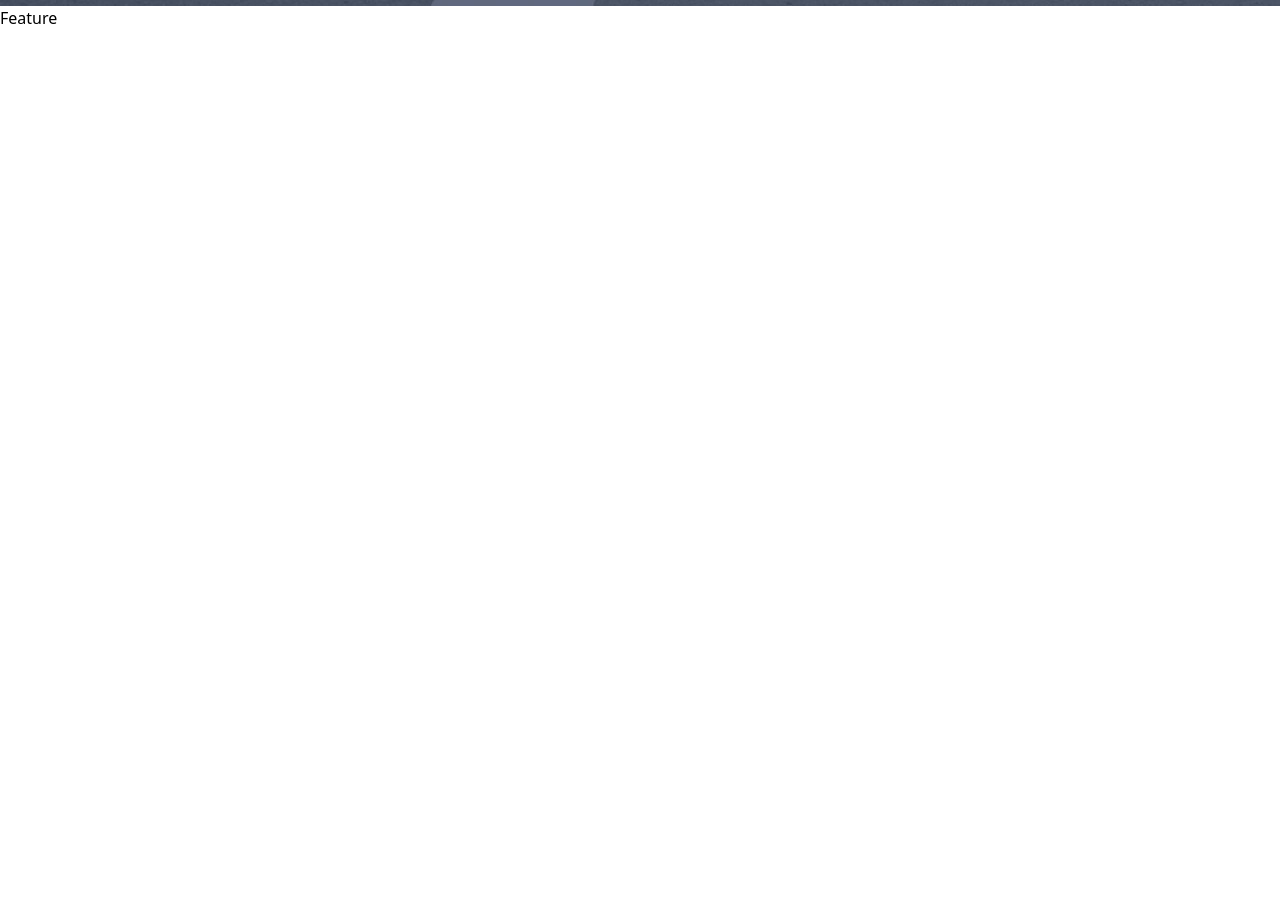
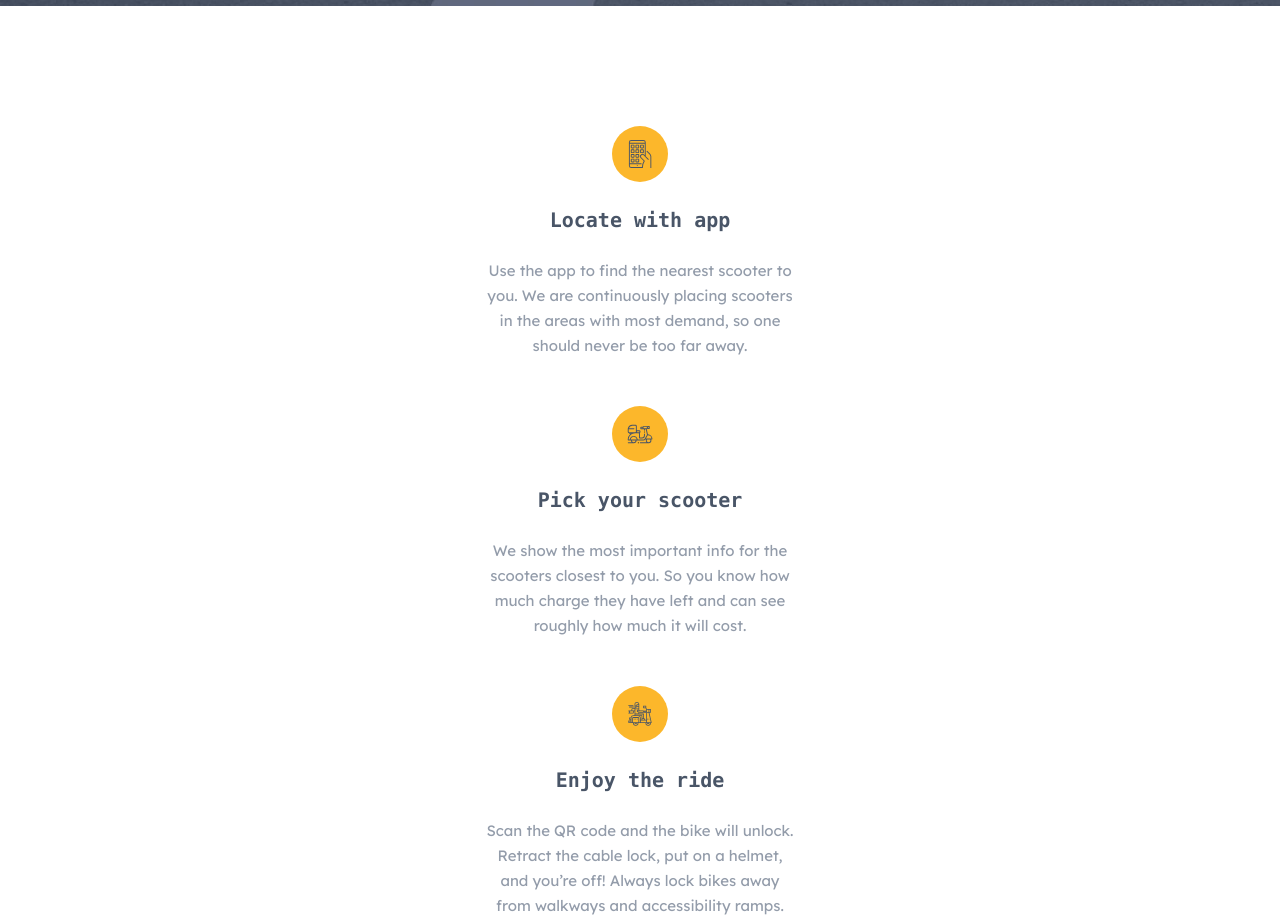
Before and after one commit to luc4sleite/scoot-website, a React (Vite) app: page / in a window 1280 px wide. Shown: the part 740-1658 px from the top of the page. Before the commit the page ends 800 px from the top, so only its background shows below. Built offline with nearby package versions, Linux system fonts and the light colour scheme.

Commit message:
feat: feature section

```diff
--- a/src/components/Banner/index.jsx
+++ b/src/components/Banner/index.jsx
@@ -6,7 +6,7 @@ import line from "../../assets/patterns/line.svg";
 
 export default function Banner() {
   return (
-    <div className="w-screen h-[650px] flex flex-col justify-center items-center lg:items-start text-center gap-10 bg-home-hero-mobile md:bg-home-hero-tablet lg:bg-home-hero-desktop bg-no-repeat bg-cover pt-28 pb-40 overflow-hidden">
+    <div className="w-screen h-[650px] flex flex-col justify-center items-center lg:items-start text-center gap-10 bg-home-hero-mobile md:bg-home-hero-tablet lg:bg-home-hero-desktop bg-no-repeat bg-cover pt-28 pb-40 mb-[120px] overflow-hidden">
       <h1 className="text-[40px]/[40px] md:text-[56px]/[56px] lg:text-left lg:ml-36 text-white tracking-[-1.79px] font-mono font-bold w-[311px] md:w-[573px]">Scooter sharing made simple</h1>
       <p className="font-lexend text-[15px]/[25px] text-white w-[311px] md:w-[573px] lg:text-left lg:ml-64 lg:w-[405px]">Scoot takes the hassle out of urban mobility. Our bikes are placed in convenient locations in each of our cities. Use our app to locate the nearest bike, unlock it with a tap, and you’re away!</p>
       <div className="lg:ml-56">
--- a/src/components/Feature/index.jsx
+++ b/src/components/Feature/index.jsx
@@ -1,5 +1,12 @@
-export default function Feature() {
+export default function Feature({ icon, title, description }) {
   return (
-    <div>Feature</div>
+    <div className='flex flex-col items-center w-[311px] m-auto mt-[48px] gap-6'>
+      <img
+        className='w-[56px]'
+        src={icon}
+      />
+      <h2 className='font-mono font-bold text-xl text-[#495567]'>{title}</h2>
+      <p className='text-center font-lexend text-[#939CAA] text-[15px]/[25px]'>{description}</p>
+    </div>
   )
 }
--- a/src/components/Navbar/index.jsx
+++ b/src/components/Navbar/index.jsx
@@ -13,7 +13,7 @@ export default function Navbar() {
   };
 
   return (
-    <nav className="w-screen h-[64px] md:h-[96px] flex items-center justify-center p-4 gap-4 relative">
+    <nav className="w-screen h-[64px] md:h-[96px] flex items-center justify-center p-4 gap-4 relative z-40">
       <div className="md:hidden fixed flex h-[64px] items-center justify-center bg-white w-screen">
         <button onClick={toggleMenu} className="absolute left-8 top-6 block md:hidden">
           {!isOpen ? (
--- a/src/pages/Home/index.jsx
+++ b/src/pages/Home/index.jsx
@@ -1,3 +1,7 @@
+import locate from '../../assets/icons/locate.svg';
+import scooter from '../../assets/icons/scooter.svg';
+import ride from '../../assets/icons/ride.svg';
+
 import Banner from "../../components/Banner";
 import Feature from "../../components/Feature";
 import Header from "../../components/Header";
@@ -7,7 +11,22 @@ export default function Home() {
     <>
       <Header />
       <Banner />
-      <Feature />
+      <Feature
+        icon={locate}
+        title="Locate with app"
+        description="Use the app to find the nearest scooter to you. We are continuously placing scooters in the areas with most demand, so one should never be too far away."
+      />
+      <Feature
+        icon={scooter}
+        title="Pick your scooter"
+        description="We show the most important info for the scooters closest to you. So you know how much charge they have left and can see roughly how much it will cost."
+      />
+      <Feature
+        icon={ride}
+        title="Enjoy the ride"
+        description="Scan the QR code and the bike will unlock. Retract the cable lock, put on a helmet, and you’re off! Always lock bikes away from walkways and accessibility ramps."
+      />
+
     </>
   );
 }
```
